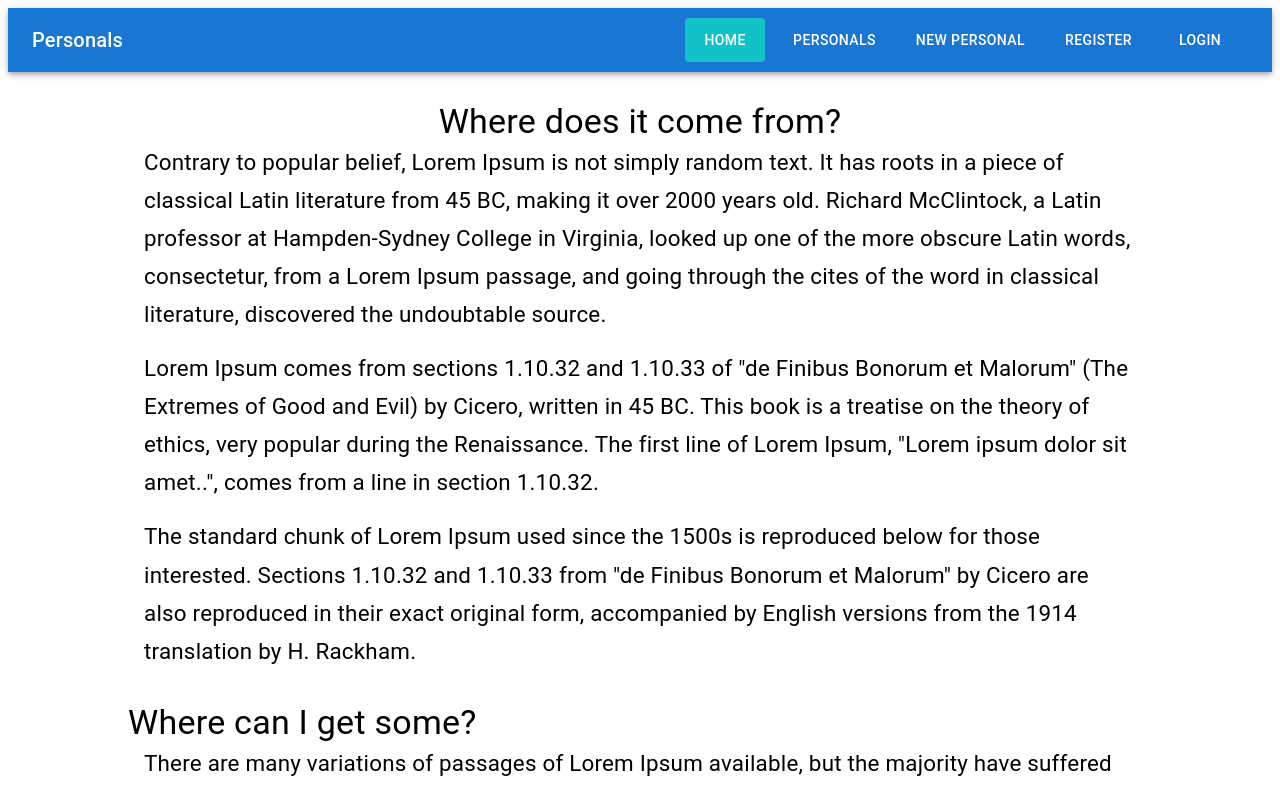
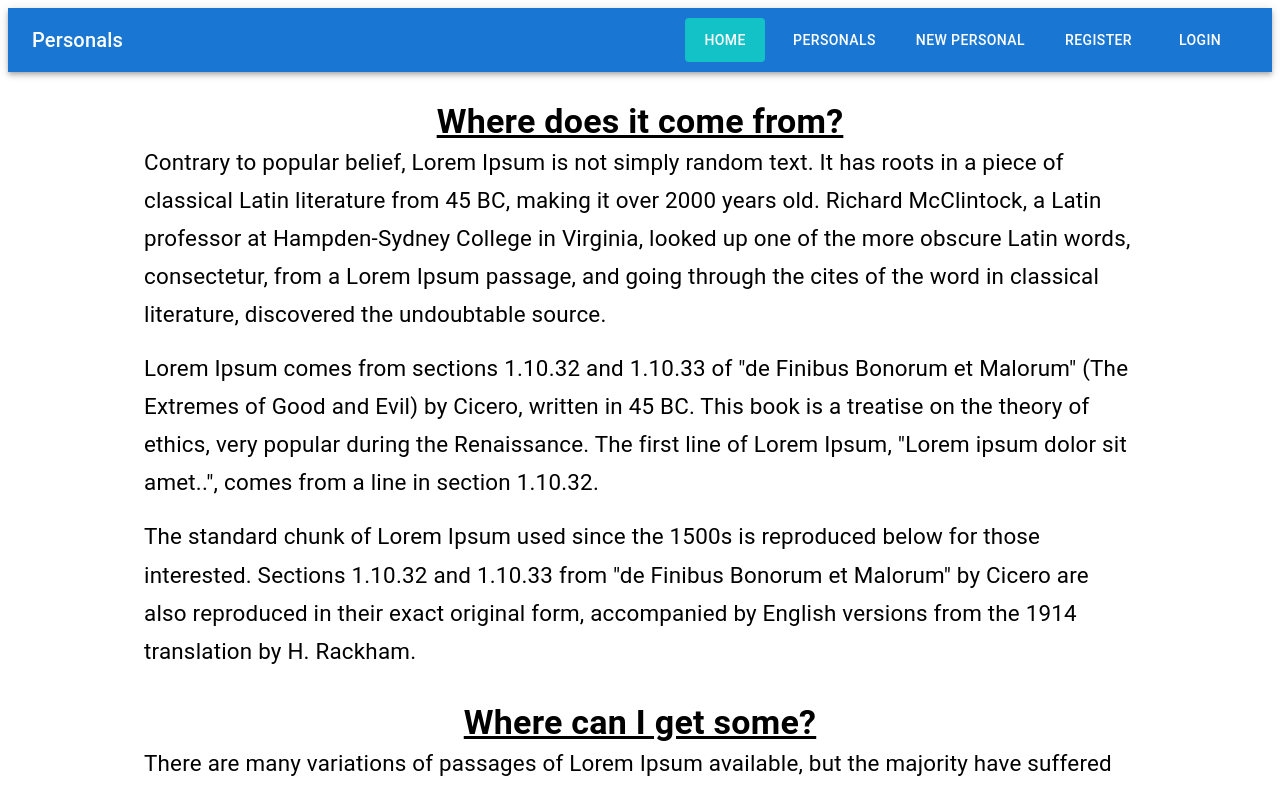
Before and after one commit to IamNuru/personals, a React (Create React App) app: page / in a window 1280 px wide. Shown: the top 790 px of the page. Built offline with nearby package versions, Linux system fonts and the light colour scheme; the HTML template or start-up script is replaced by a standard one.

Commit message:
minor change

```diff
--- a/src/pages/Home.js
+++ b/src/pages/Home.js
@@ -4,7 +4,7 @@ import { Box, Typography } from '@mui/material'
 const Home = () => {
   return (
     <Box>
-      <Typography variant='h4' sx={{ textAlign: 'center' }}> Where does it come from? </Typography>
+      <Typography variant='h4' sx={{ textAlign: 'center', fontWeight:600, textDecoration:'underline' }}> Where does it come from? </Typography>
       <Typography sx={{ mb: 2, lineHeight: 1.7, fontSize:'1.4rem', mx:{xs:2} }}>
         Contrary to popular belief, Lorem Ipsum is not simply random text. It has roots in a piece of classical Latin literature from 45 BC, making it over 2000 years old. Richard McClintock, a Latin professor at Hampden-Sydney College in Virginia, looked up one of the more obscure Latin words, consectetur, from a Lorem Ipsum passage, and going through the cites of the word in classical literature, discovered the undoubtable source.
       </Typography>
@@ -17,7 +17,7 @@ const Home = () => {
         The standard chunk of Lorem Ipsum used since the 1500s is reproduced below for those interested. Sections 1.10.32 and 1.10.33 from "de Finibus Bonorum et Malorum" by Cicero are also reproduced in their exact original form, accompanied by English versions from the 1914 translation by H. Rackham.
       </Typography>
 
-      <Typography variant='h4' sx={{mt:4}}> Where can I get some?</Typography>
+      <Typography variant='h4' sx={{mt:4, textAlign:'center', fontWeight:600, textDecoration:'underline'}}> Where can I get some?</Typography>
       <Typography sx={{ mb: 2, lineHeight: 1.7, fontSize:'1.4rem', mx:{xs:2} }}>
         There are many variations of passages of Lorem Ipsum available, but the majority have suffered alteration in some form, by injected humour, or randomised words which don't look even slightly believable. If you are going to use a passage of Lorem Ipsum, you need to be sure there isn't anything embarrassing hidden in the middle of text.
         </Typography>
```
